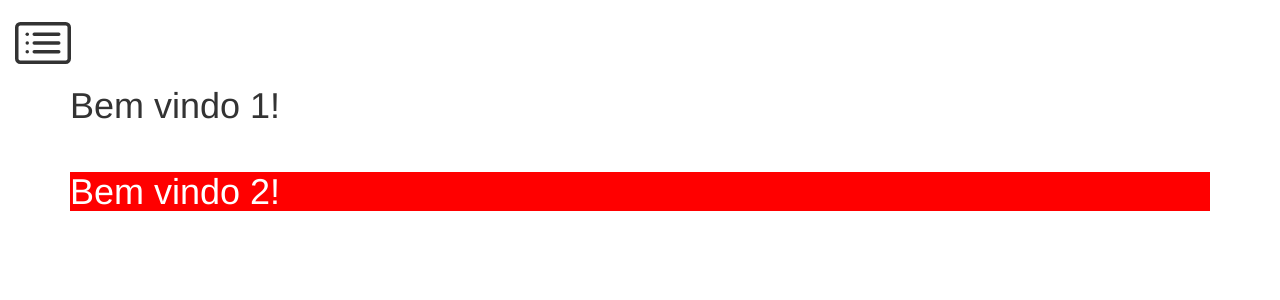
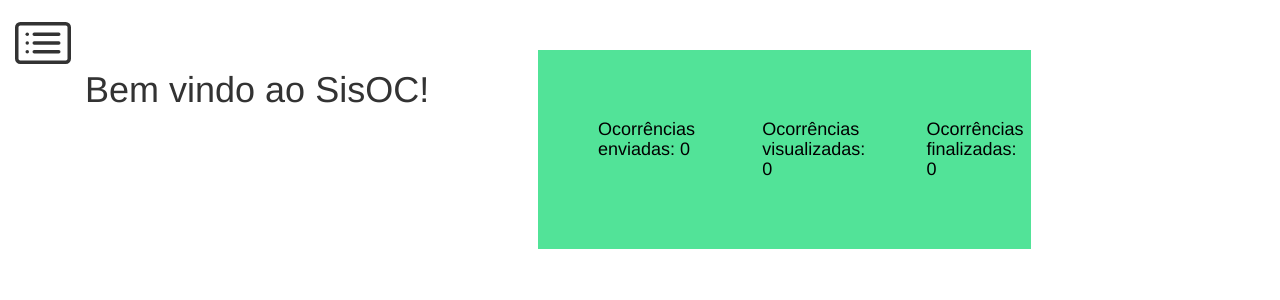
Before and after one commit to coldenough25/SisOC, a PHP site: page / in a window 1280 px wide. Shown: the top 300 px of the page. Run offline with PHP 8.4, Linux system fonts and the light colour scheme; some libraries are stand-ins or nearby versions.

Commit message:
SisOC: Sistema para registro de ocorrência

```diff
--- /dev/null
+++ b/banco-login.php
@@ -0,0 +1,15 @@
+<?php
+function insereProduto($conexao, $nome, $preco, $descricao, $categoria_id, $usado, $nomeimagem){
+	$query = "insert into produtos(nome, preco, descricao, categoria_id, usado, imagem) values ('{$nome}', {$preco}, '{$descricao}', {$categoria_id}, {$usado}, '{$nomeimagem}')";
+	$resultado = mysqli_query($conexao, $query);
+	return $resultado;
+}
+function verificarLogin($conexao, $user, $encrypted_password){
+	$resultado = mysqli_query($conexao, "select usuario, senha from usuarios where usuario = {$user} and senha = {$encrypted_password}");
+	return $resultado;
+}
+function removeProdutos($conexao, $id){
+	$query = "delete from produtos where id = {$id}";
+	return mysqli_query($conexao, $query);
+}
+?>
--- a/cabecalho.php
+++ b/cabecalho.php
@@ -3,18 +3,19 @@
 
 <head>
 	<meta charset="utf-8">
-	<title>Sistema de ocorrência - Início</title>
+	<title>SisOC: Sistema para Registro de Ocorrências</title>
 	<link rel="stylesheet" href="https://maxcdn.bootstrapcdn.com/bootstrap/3.3.7/css/bootstrap.min.css">
 	<link rel="stylesheet" href="https://cdn.datatables.net/1.10.21/css/jquery.dataTables.min.css">
-	<link rel="stylesheet" href="css/bootstrap.css">
+	<link rel="stylesheet" href="https://cdnjs.cloudflare.com/ajax/libs/bootstrap-datepicker/1.4.1/css/bootstrap-datepicker3.css" />
+	<link rel="stylesheet" href="css/*.css">
 	<link rel="stylesheet" href="loja.css">
+
 	<script type="text/javascript" src="js/util.js"></script>
 	<script type="text/javascript" src="https://code.jquery.com/jquery-3.3.1.js"></script>
+	<script type="text/javascript" src="https://cdn.datatables.net/1.10.21/js/jquery.dataTables.min.js"></script>
+	<script type="text/javascript" src="https://cdn.datatables.net/1.10.20/js/dataTables.bootstrap4.min.js"></script>
+	<script type="text/javascript" src="https://cdnjs.cloudflare.com/ajax/libs/bootstrap-datepicker/1.4.1/js/bootstrap-datepicker.min.js"></script>
 
-  <script type="text/javascript" src="https://cdn.datatables.net/1.10.21/js/jquery.dataTables.min.js"></script>
-  <script type="text/javascript" src="https://cdn.datatables.net/1.10.20/js/dataTables.bootstrap4.min.js"></script>
-	<script type="text/javascript" src="https://cdnjs.cloudflare.com/ajax/libs/bootstrap-datepicker/1.4.1/js/bootstrap-datepicker.min.js"></script>
-<link rel="stylesheet" href="https://cdnjs.cloudflare.com/ajax/libs/bootstrap-datepicker/1.4.1/css/bootstrap-datepicker3.css"/>
 </head>
 
 <body>
@@ -46,7 +47,7 @@
 		<div class="principal">
 			<div>
 				<nav class="navigation-bar">
-					<ul class="nav navbar-nav">
+					<ul>
 						<li><a href="index.php">
 								<div class="link">PÁGINA DE INÍCIO</div>
 							</a></li>
@@ -56,7 +57,7 @@
 						<li><a href="registrar-ocorrencia.php">
 								<div class="link">REGISTRAR OCORRÊNCIA</div>
 							</a></li>
-						<li><a href="listar-ocorrencia.php">
+						<li><a href="listar-ocorrencias.php">
 								<div class="link">LISTAR OCORRÊNCIAS</div>
 							</a></li>
 					</ul>
--- a/index.php
+++ b/index.php
@@ -1,18 +1,20 @@
 <?php include("cabecalho.php"); ?>
+<?php include("banco-login.php"); ?>
 
-<div class="row">
-  <div class="col-md-12">
-    <div id="welcome">
-      <h1>Bem vindo 1!</h1>
-    </div>
-  </div>
+<div id="welcome" class="col-md-12 d-flex align-content-center">
+        <h1>Bem vindo ao SisOC!</h1>
 </div>
-<div class="row">
-  <div class="col-md-12">
-    <div id="welcome" style="background-color:red;">
-      <h1 style="color:white;">Bem vindo 2!</h1>
-    </div>
-  </div>
+
+<div id="box-div" class="col-md-12 d-flex align-content-center">
+        <div id="occurencies-boxes" class="col-md-3">
+                <h4>Ocorrências enviadas: 0</h4>
+        </div>
+        <div id="occurencies-boxes" class="col-md-3">
+                <h4>Ocorrências visualizadas: 0</h4>
+        </div>
+        <div id="occurencies-boxes" class="col-md-3">
+                <h4>Ocorrências finalizadas: 0</h4>
+        </div>
 </div>
 
 <?php include("rodape.php"); ?>
--- a/listar-ocorrencias.php
+++ b/listar-ocorrencias.php
@@ -43,7 +43,7 @@
 
   <script>
     function Criar() {
-      location.href = "/registrar-ocorrencia.php";
+      location.href = "/TCC/registrar-ocorrencia.php";
     }
   </script>
 
--- a/loja.css
+++ b/loja.css
@@ -1,13 +1,15 @@
-*{
+* {
 	margin: 0;
 	padding: 0;
 }
-body{
+
+body {
+	display: flex;
 	padding-top: 50px;
-	background-color: #fff;
+	background-color: white;
 }
 
-.principal{
+.principal {
 	padding: 40px, 15px;
 	text-align: center;
 }
@@ -16,16 +18,16 @@ img {
 	width: 50px;
 }
 
-#check{
+#check {
 	padding: 0%;
 	display: none;
 }
 
-input#check:checked ~ div.navbar.navbar-inverse.navbar-fixed-top{
+input#check:checked~div.navbar.navbar-inverse.navbar-fixed-top {
 	transform: translateX(300px);
 }
 
-#icone{
+#icone {
 	top: 0%;
 	cursor: pointer;
 	padding: 15px;
@@ -33,51 +35,107 @@ input#check:checked ~ div.navbar.navbar-inverse.navbar-fixed-top{
 	z-index: 1;
 }
 
-div.navbar.navbar-inverse.navbar-fixed-top{
+div.navbar.navbar-inverse.navbar-fixed-top {
 	left: -300px;
 	height: 100%;
 	width: 300px;
 	position: absolute;
 	transition: all .2s linear;
-	background-color: #ffffff;
+	background-color: #52e398;
 }
 
-div.navbar.navbar-inverse.navbar-fixed-top a{
+div.navbar.navbar-inverse.navbar-fixed-top a {
 	color: black;
 	padding: 0%;
+	text-decoration: none;
+	font-family: "Fira Code";
 }
 
-.navigation-bar{
-	width: 100%;
+.navigation-bar {
+	left: 0%;
 	position: absolute;
 	top: 70px;
-
+	text-decoration: none;
+	cursor: pointer;
 }
 
-
-.link{
+.link {
 	padding: 10px 80px;
 	transition: all .2s linear;
 	font-size: 12pt;
 	text-align: center;
 	align-content: center;
-	background-color: grey;
+	background-color: #52e398;
+	color: black;
 	margin-bottom: 4px solid;
+}
+
+.link:hover {
+	background-color: green;
+	color: white;
+}
+
+div.container {
+	display: flex;
+	justify-content: center;
+	align-content: center;
+}
+
+#welcome {
+	height: 100px;
+	justify-content: center;
+}
+
+#occurencies-boxes {
+	display: flex;
+	justify-content: space-around;
+	background-color: #52e398;
+	color: black;
+	padding: 60px;
+}
+
+ul {
+	list-style: none;
+}
+
+.login-table {
+	padding: 100px;
+	background-color: #52e398;
+	color: black;
+	border: green solid;
+	border-radius: 2%;
+	display: flex;
+	justify-content: center;
+}
+
+.alert-danger {
+	padding: 40px 100px;
+	border: lightcoral solid;
+	border-radius: 2%;
+}
+
+td {
+	text-align: center;
+}
+
+.alert-success {
+	padding: 40px 100px;
+	border: green solid;
+	border-radius: 2%;
+}
+
+#box-div {
+	display: flex;
 
 }
 
-.link:hover{
-	background-color: black;
-	color: white;
-}
-
-div.welcome{
+div.welcome {
 	display: flex;
 	justify-content: center;
 	padding-left: 50%;
 }
 
-.welcome h1{
+.welcome h1 {
 	text-align: center;
 }
 
```
Also changed, not shown: efetua-login.php (+24 -0 lines), login.php (+9 -4 lines), registrar-ocorrencia.php (+9 -9 lines).
